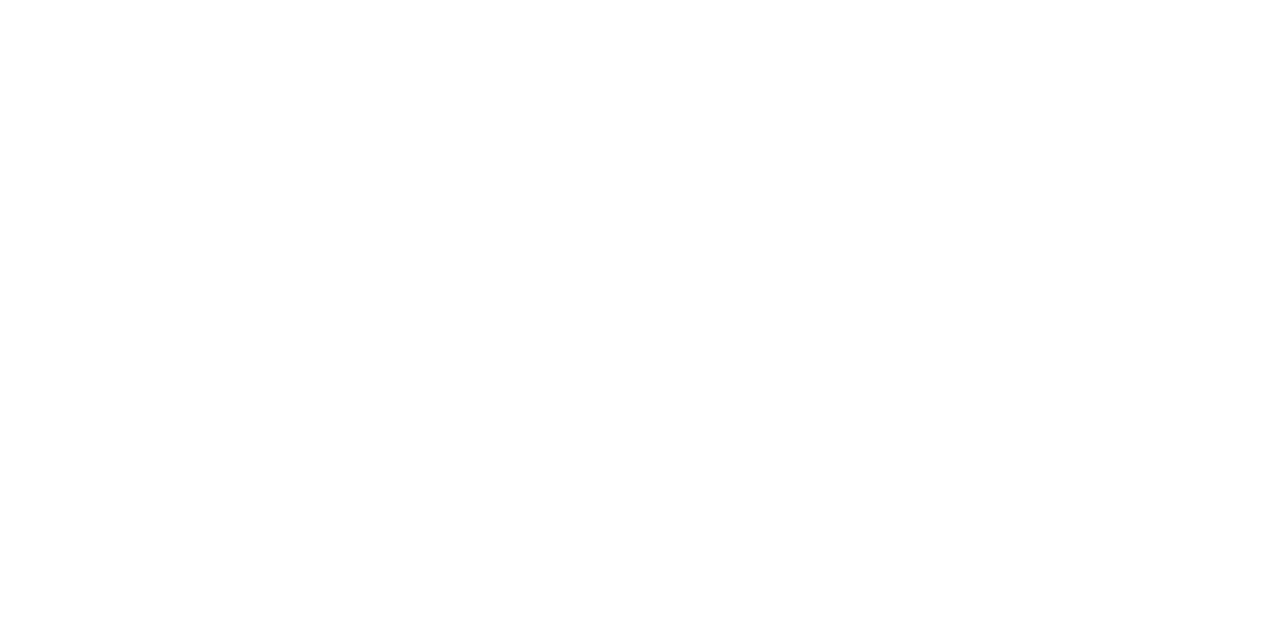
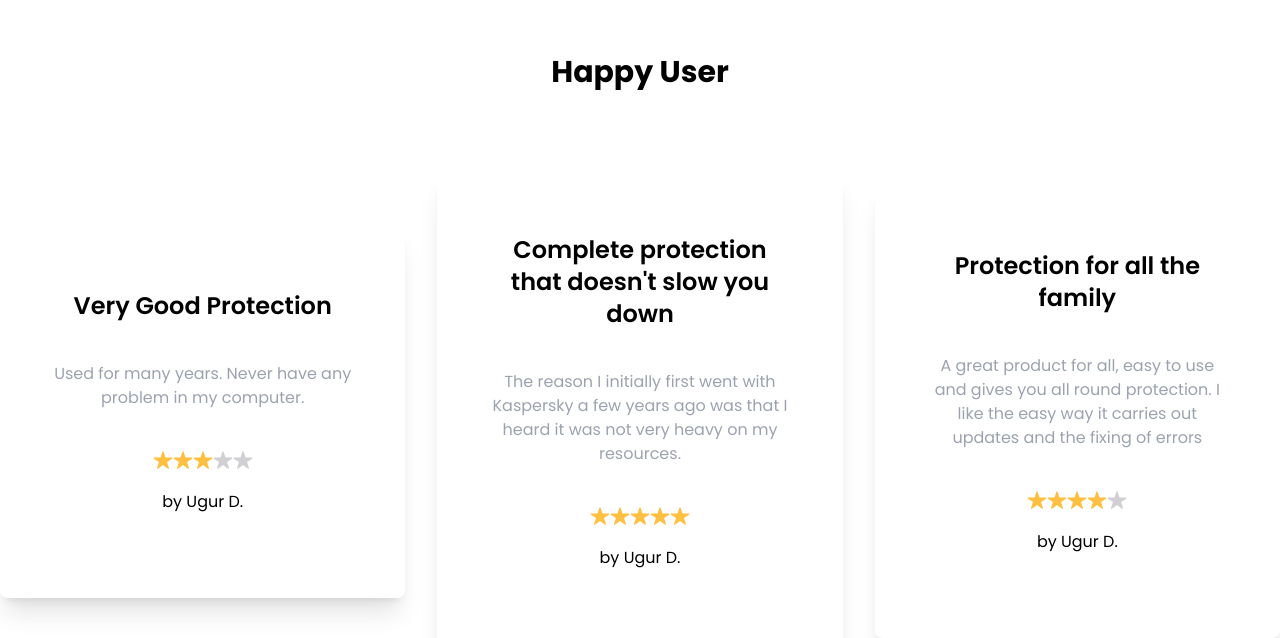
Before and after one commit to juvpengele/nextjs-tailwindcss-startup-website, a Next.js app: page / in a window 1280 px wide. Shown: the part 2159-2797 px from the top of the page. Before the commit the page ends 2133 px from the top, so only its background shows below. Built offline with nearby package versions, Linux system fonts and the light colour scheme.

Commit message:
Feature: Home
- Integrate the ranking component
- Add a generic component to show the rating stars

```diff
--- a/components/home/HomeBanner.js
+++ b/components/home/HomeBanner.js
@@ -3,7 +3,7 @@
 
 function HomeBanner() {
     return (
-        <div className="py-10 flex flex-col lg:flex-row items-center">
+        <section className="py-10 flex flex-col lg:flex-row items-center">
             <div className="w-full lg:w-1/2">
                 <div className="w-full lg:w-4/5">
                     <h1 className="text-5xl lg:text-6xl font-bold py-4">
@@ -30,7 +30,7 @@
                     height="500"
                 />
             </div>
-        </div>
+        </section>
     )
 }
 
--- a/components/home/HomeCompanies.js
+++ b/components/home/HomeCompanies.js
@@ -11,7 +11,7 @@
 
 export default function HomeCompanies() {
     return (
-        <div className="py-16 text-center">
+        <section className="py-16 text-center">
             <span className="text-gray-400 ">
                 Thousands of teams worldwide are using Hugi
             </span>
@@ -33,6 +33,6 @@
                 }
 
             </div>
-        </div>
+        </section>
     )
 }
--- /dev/null
+++ b/components/home/HomeRanking.js
@@ -0,0 +1,49 @@
+import StarRanking from "../shared/StarRanking"
+
+const rankings = [
+    {
+        title: 'Very Good Protection',
+        description: 'Used for many years. Never have any problem in my computer.',
+        rate: 3,
+        author: 'Ugur D.'
+    },
+    {
+        title: 'Complete protection that doesn\'t slow you down',
+        description: 'The reason I initially first went with Kaspersky a few years ago was that I heard it was not very heavy on my resources.',
+        rate: 5,
+        author: 'Ugur D.'
+    },
+    {
+        title: 'Protection for all the family',
+        description: 'A great product for all, easy to use and gives you all round protection. I like the easy way it carries out updates and the fixing of errors',
+        rate: 4,
+        author: 'Ugur D.'
+    }
+]
+
+
+export default function HomeRanking() {
+    return (
+        <section className="my-20">
+            <h3 className="font-bold text-3xl text-center">Happy User</h3>
+            <div className="my-20 flex flex-wrap items-center -mx-4">
+                {
+                    rankings.map((ranking) => (
+                        <div className="w-full xl:w-1/3 px-0 lg:px-4  " key={ranking.title}>
+                            <div className="shadow-xl px-12 py-16 rounded-lg flex flex-col justify-center items-center">
+                                <span className="text-2xl font-semibold text-center">
+                                    { ranking.title }
+                                </span>
+                                <p className="text-gray-400 py-10 text-center">
+                                    { ranking.description }
+                                </p>
+                                <StarRanking rate={ranking.rate} />
+                                <span className="py-5">by {ranking.author}</span>
+                            </div>
+                        </div>
+                    ))
+                }
+            </div>
+        </section>
+    )
+}
--- a/components/shared/Price.js
+++ b/components/shared/Price.js
@@ -80,9 +80,7 @@
 
                                     {  renderItems(items) }
 
-                                    <Button href="#" size='lg' className='my-10 w-full flex
-                                        justify-center
-                                    '>Buy now</Button>
+                                    <Button href="#" size='lg' className='my-10 w-full flex justify-center'>Buy now</Button>
                                 </div>
                             </div>
                         ))
--- /dev/null
+++ b/components/shared/StarRanking.js
@@ -0,0 +1,26 @@
+import PropTypes from "prop-types";
+import { IoStar } from 'react-icons/io5'
+
+const rankingArr = ["", "", "", "", ""];
+
+function StarRanking({ rate }) {
+    return (
+        <div className="flex">
+            {
+                rankingArr.map((_, index) => (
+                    <IoStar
+                        size={20}
+                        key={index + 1}
+                        color={rate >= index + 1 ? '#FFC042' : '#D0CFD4'}
+                    />
+                ))
+            }
+        </div>
+    )
+}
+
+StarRanking.propTypes = {
+    rate: PropTypes.number.isRequired
+}
+
+export default StarRanking;
--- a/pages/index.js
+++ b/pages/index.js
@@ -2,6 +2,7 @@
 import Link from 'next/link'
 import HomeBanner from '../components/home/HomeBanner'
 import HomeCompanies from '../components/home/HomeCompanies'
+import HomeRanking from '../components/home/HomeRanking'
 import Price from '../components/shared/Price'
 
 export default function Home() {
@@ -10,6 +11,7 @@
       <HomeBanner />
       <HomeCompanies />
       <Price />
+      <HomeRanking />
     </div>
   )
 }
```
